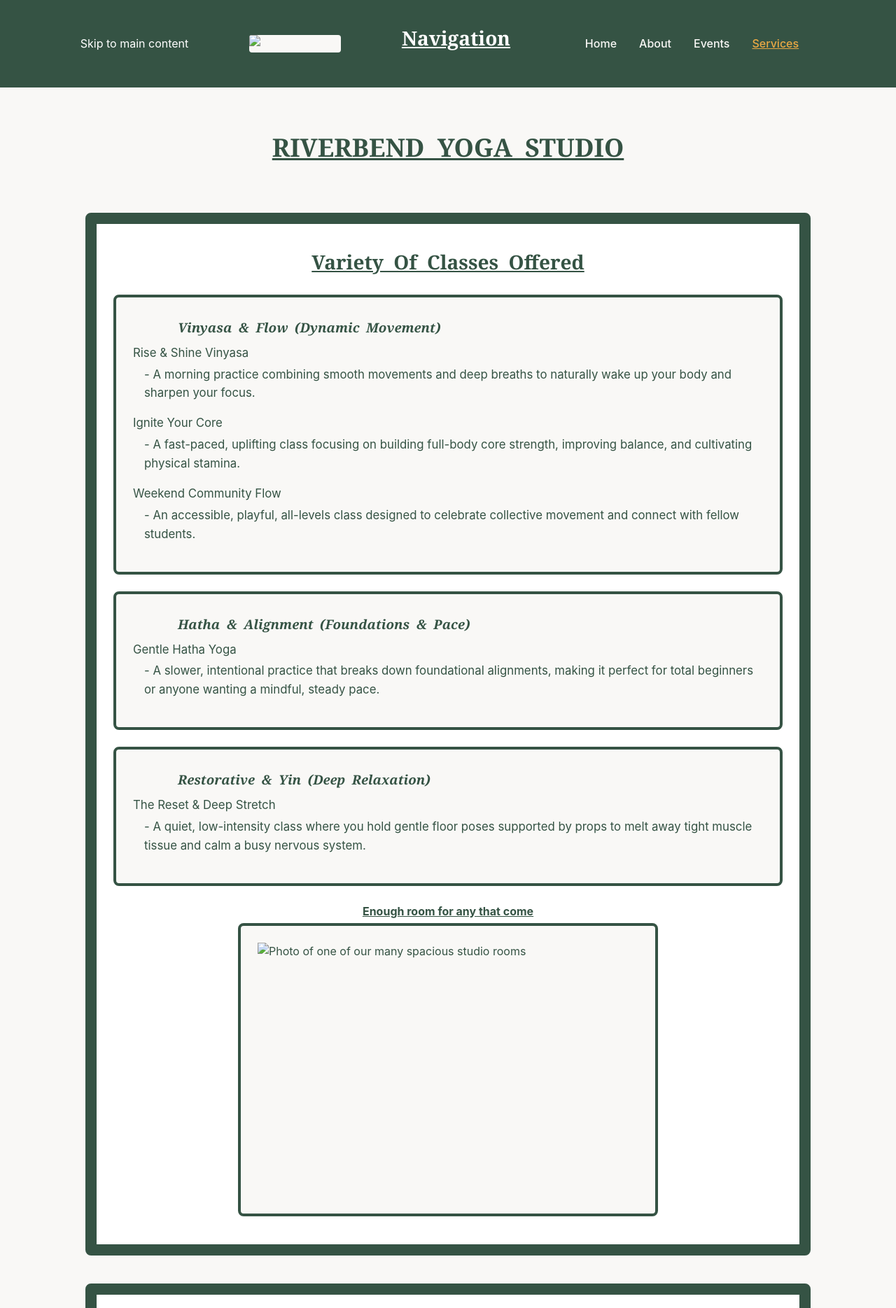
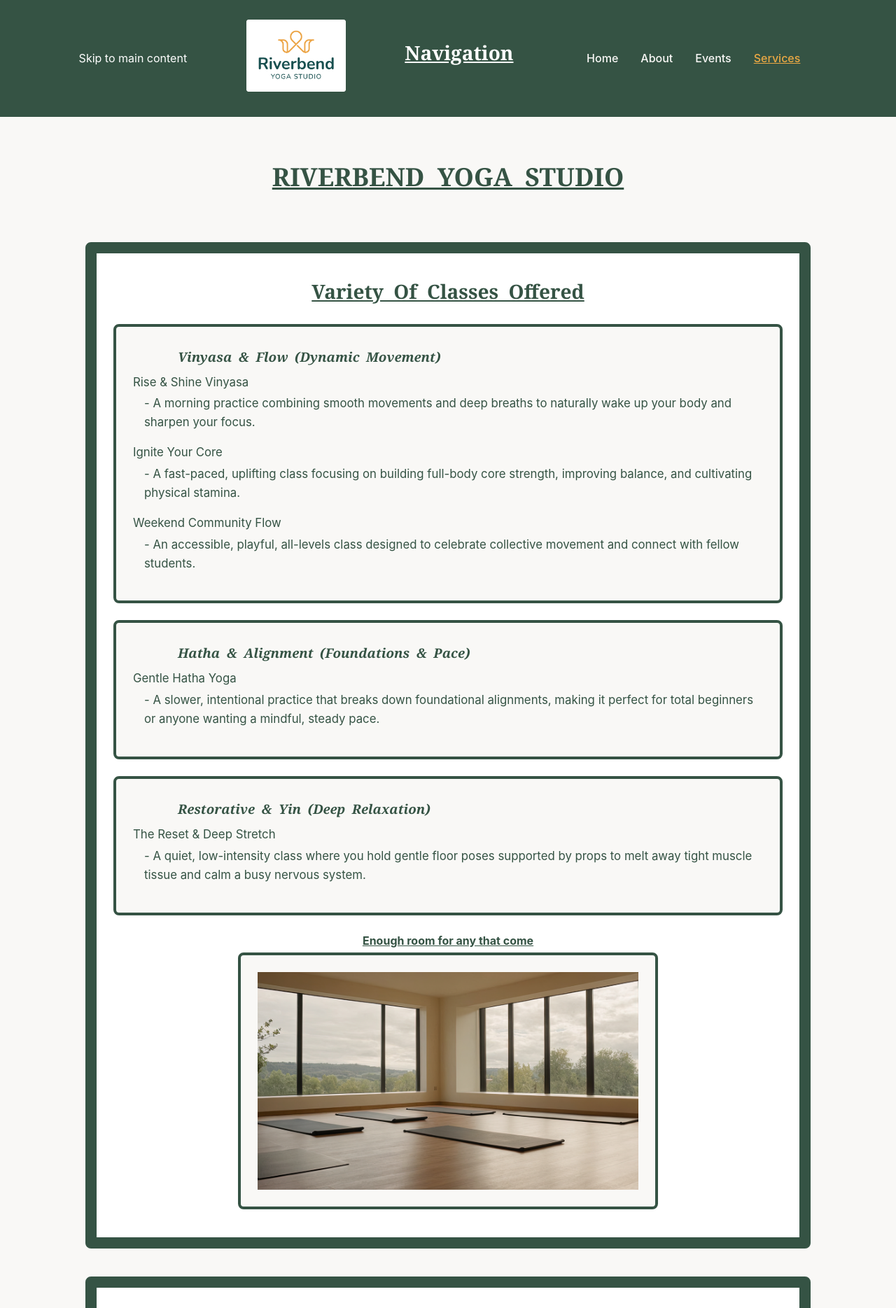
Before and after one commit to kissmydilley/codespaces-blank, a plain HTML site: page services.html in a window 1280 px wide. Shown: the top 1869 px of the page at 70% size. Drawn offline with Linux system fonts and the light colour scheme; the site is published under a folder, as on GitHub Pages, so addresses that start at the root find nothing.

Commit message:
media fix

```diff
--- a/services.html
+++ b/services.html
@@ -11,7 +11,7 @@
         <a href="#main-content" class="skip">Skip to main content</a>
                     <figure>
                         <img class="img"
-                            src="/media/yoga-logo_c.png"
+                            src="media/yoga-logo_c.png"
                             alt="Company Logo"
                             width="150"
                             height="100">
@@ -67,7 +67,7 @@
             <figure>
                 <figcaption><h4>Enough room for any that come</h4></figcaption>
                 <img
-                    src="/media/yoga-studio_c.png"
+                    src="media/yoga-studio_c.png"
                     alt="Photo of one of our many spacious studio rooms"
                     width="600"
                     height="400">
@@ -233,7 +233,7 @@
             </nav>
                 <figure>
                     <img class="img"
-                        src="/media/yoga-logo_c.png"
+                        src="media/yoga-logo_c.png"
                         alt="Company Logo"
                         width="150"
                         height="100">
```
Also changed, not shown: about.html (+4 -4 lines), events.html (+2 -2 lines), index.html (+4 -4 lines).
